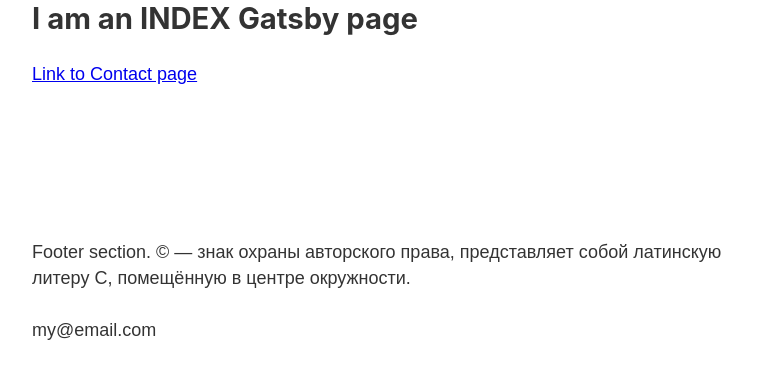
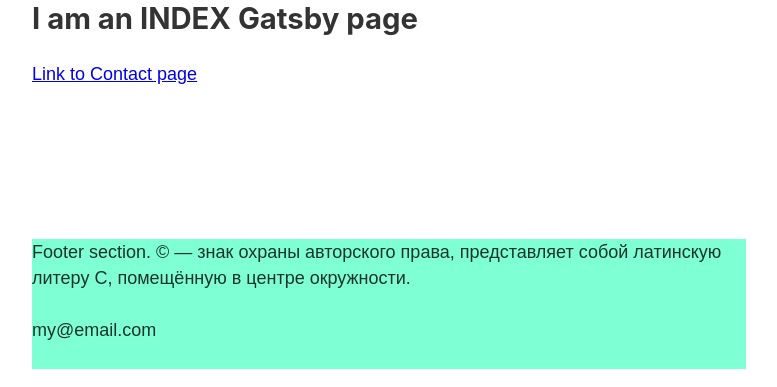
Before and after one commit to svirmi/gatsby-docker-setup, a Gatsby site in the folder bootcamp/: page / in a window 1280 px wide. Shown: the part 413-800 px from the top of the page, without its empty margins (251-1028 px from the left). Built offline with nearby package versions, Linux system fonts and the light colour scheme; Gatsby itself is replaced by a stand-in of ours.

Commit message:
styles module for footer

```diff
--- a/bootcamp/src/components/footer.js
+++ b/bootcamp/src/components/footer.js
@@ -1,9 +1,12 @@
 import React from "react";
 import { graphql, useStaticQuery } from "gatsby";
 
+import FooterStyles from "./footer.module.scss";
+
+
 const Footer = () => {
 
-    const data = useStaticQuery(graphql`
+const data = useStaticQuery(graphql`
         query {
             site {
                 siteMetadata {
@@ -14,7 +17,7 @@ const Footer = () => {
     `);
 
     return (
-        <footer>
+        <footer className={FooterStyles.footer}>
             <p>Footer section. © — знак охраны авторского права, представляет собой латинскую литеру C, помещённую в центре окружности.</p>
             <p>{data.site.siteMetadata.email}</p>
         </footer>
--- /dev/null
+++ b/bootcamp/src/components/footer.module.scss
@@ -0,0 +1,4 @@
+.footer {
+  margin-top: 3rem;
+  background-color: aquamarine;
+}
```
